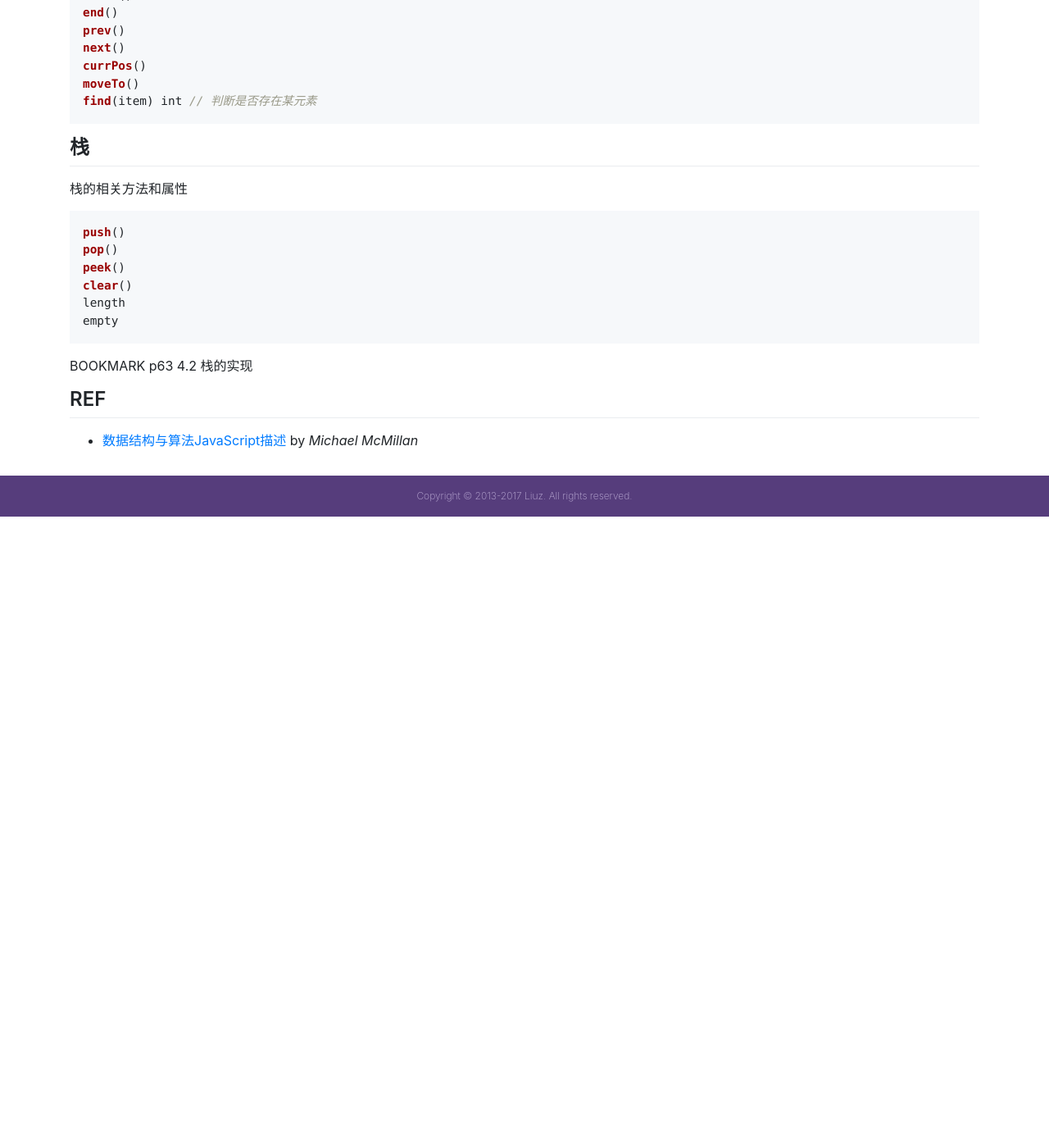
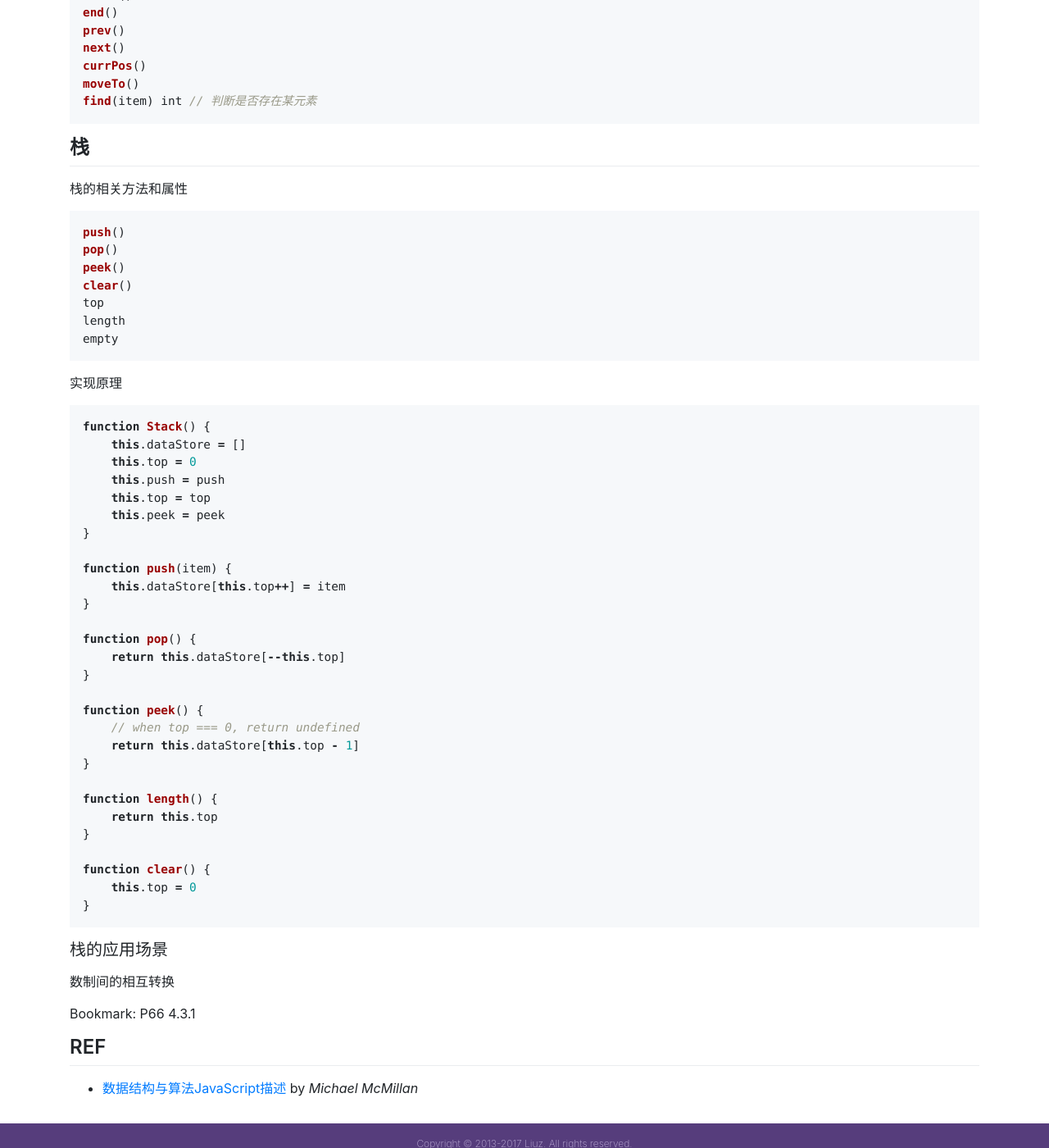
Before and after one commit to liuzhuan/liuzhuan.github.io, a Jekyll site: the page built from _posts/2017-12-11-data-structures-and-algorithms.md, in a window 1280 px wide and 1400 px high, scrolled down 1167 px. Shown: the whole window at 82% size. Built offline with Jekyll 4.4.1, drawn with Linux system fonts in a browser that asks for light colours; nearby versions of some CDN libraries; before the commit the page ends 1797 px from its top, so only the background shows below that.

Commit message:
adding data structures: stack

````diff
--- a/_posts/2017-12-11-data-structures-and-algorithms.md
+++ b/_posts/2017-12-11-data-structures-and-algorithms.md
@@ -68,11 +68,49 @@ push()
 pop()
 peek()
 clear()
+top
 length
 empty
 ```
 
-BOOKMARK p63 4.2 栈的实现
+实现原理
+
+```js
+function Stack() {
+    this.dataStore = []
+    this.top = 0
+    this.push = push
+    this.top = top
+    this.peek = peek
+}
+
+function push(item) {
+    this.dataStore[this.top++] = item
+}
+
+function pop() {
+    return this.dataStore[--this.top]
+}
+
+function peek() {
+    // when top === 0, return undefined
+    return this.dataStore[this.top - 1]
+}
+
+function length() {
+    return this.top
+}
+
+function clear() {
+    this.top = 0
+}
+```
+
+### 栈的应用场景
+
+数制间的相互转换
+
+Bookmark: P66 4.3.1
 
 ## REF
 
````
